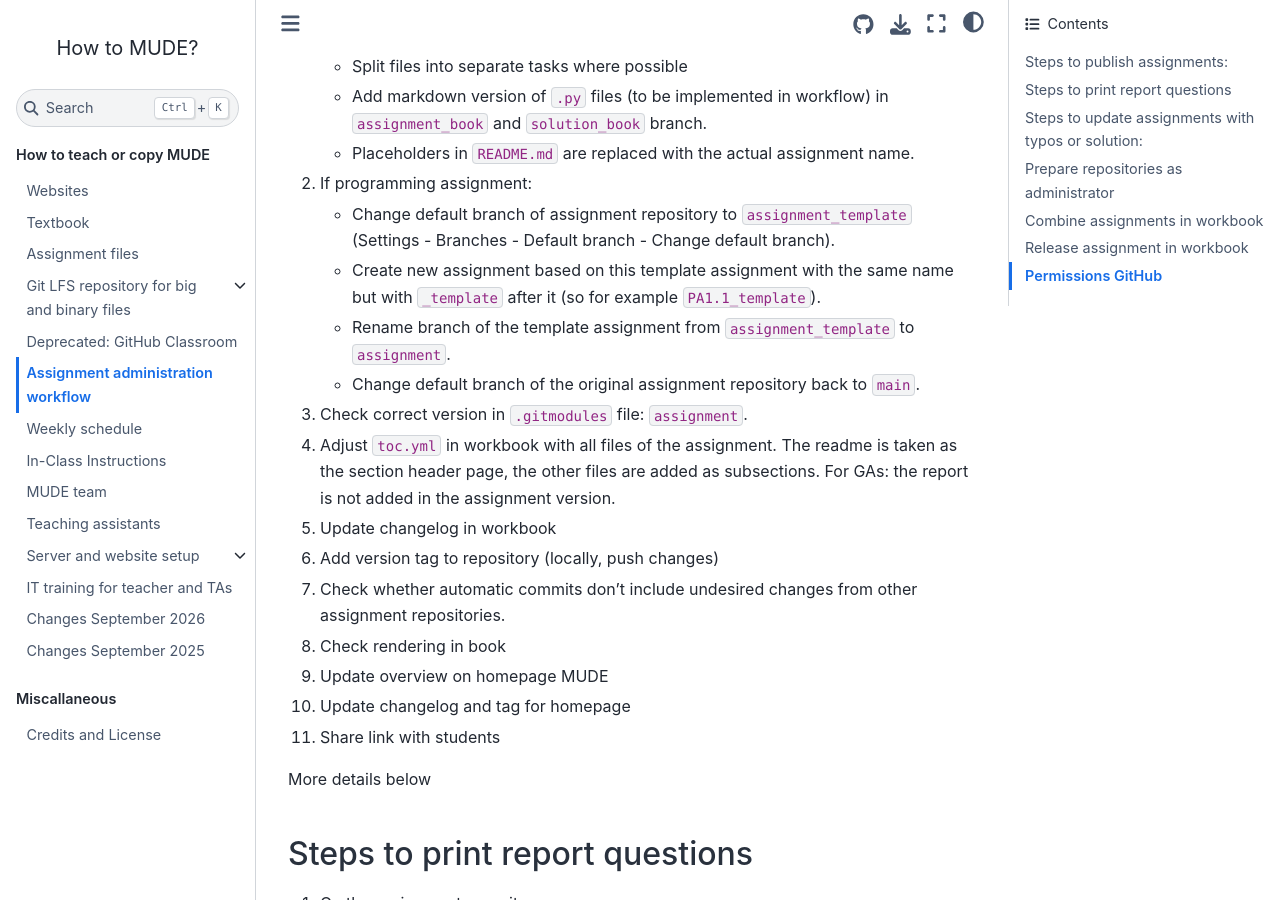
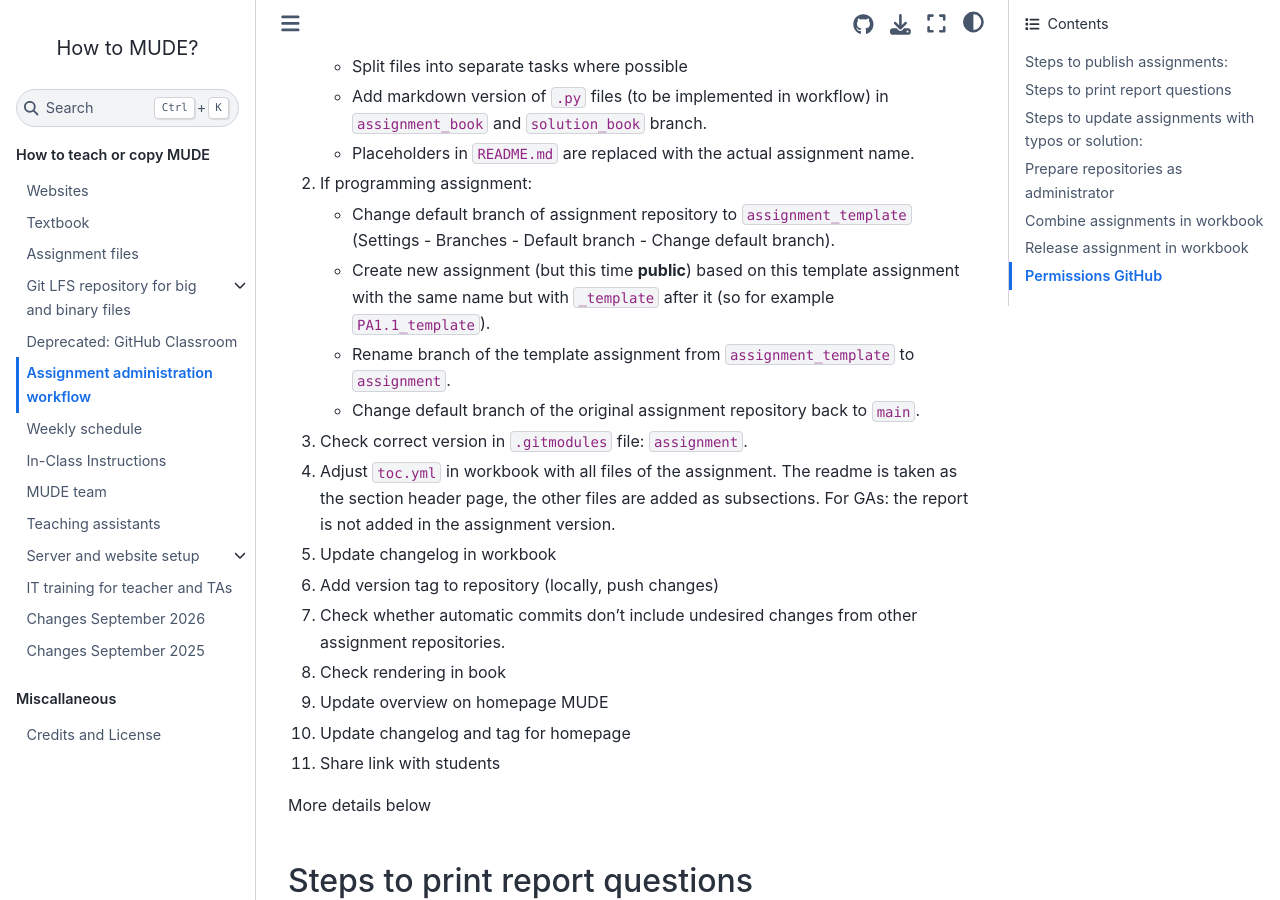
Before and after one commit to TUDelft-MUDE/teacher, a Jupyter Book: the page built from book/assignment_workflow.md, in a window 1280 px wide and 900 px high, scrolled down 452 px. Built offline with Jupyter Book 1.0.4 settings and Sphinx 7.4.7 and the Sphinx Book theme 1.1.4, drawn with Linux system fonts in a browser that asks for light colours; comment, search, counter and statistics services are not loaded.

Commit message:
Clarify assignment creation to be public
Updated instructions to specify that the new assignment should be public.

```diff
--- a/book/assignment_workflow.md
+++ b/book/assignment_workflow.md
@@ -17,7 +17,7 @@
 2. If programming assignment:
 
     - Change default branch of assignment repository to `assignment_template` (Settings - Branches - Default branch - Change default branch).
-    - Create new assignment based on this template assignment with the same name but with `_template` after it (so for example `PA1.1_template`).
+    - Create new assignment (but this time **public**) based on this template assignment with the same name but with `_template` after it (so for example `PA1.1_template`).
     - Rename branch of the template assignment from `assignment_template` to `assignment`.
     - Change default branch of the original assignment repository back to `main`.
 
```
